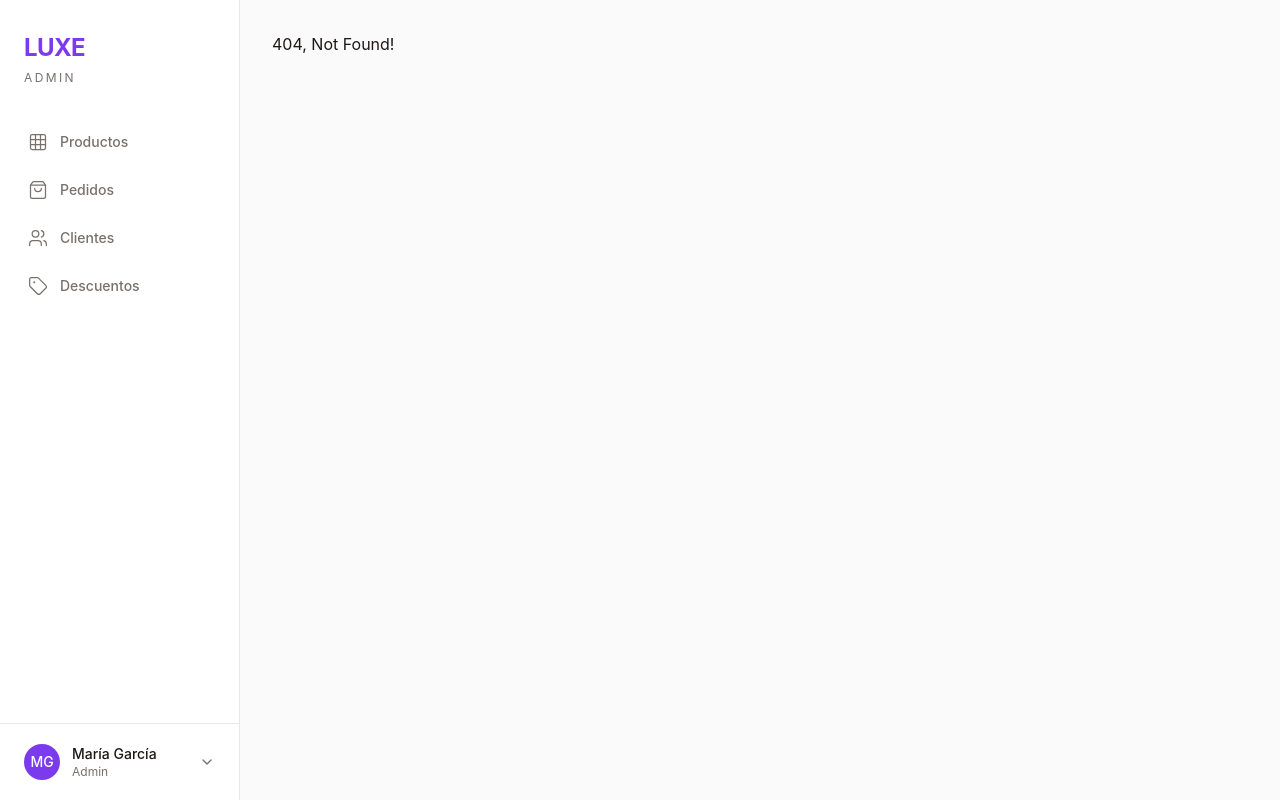
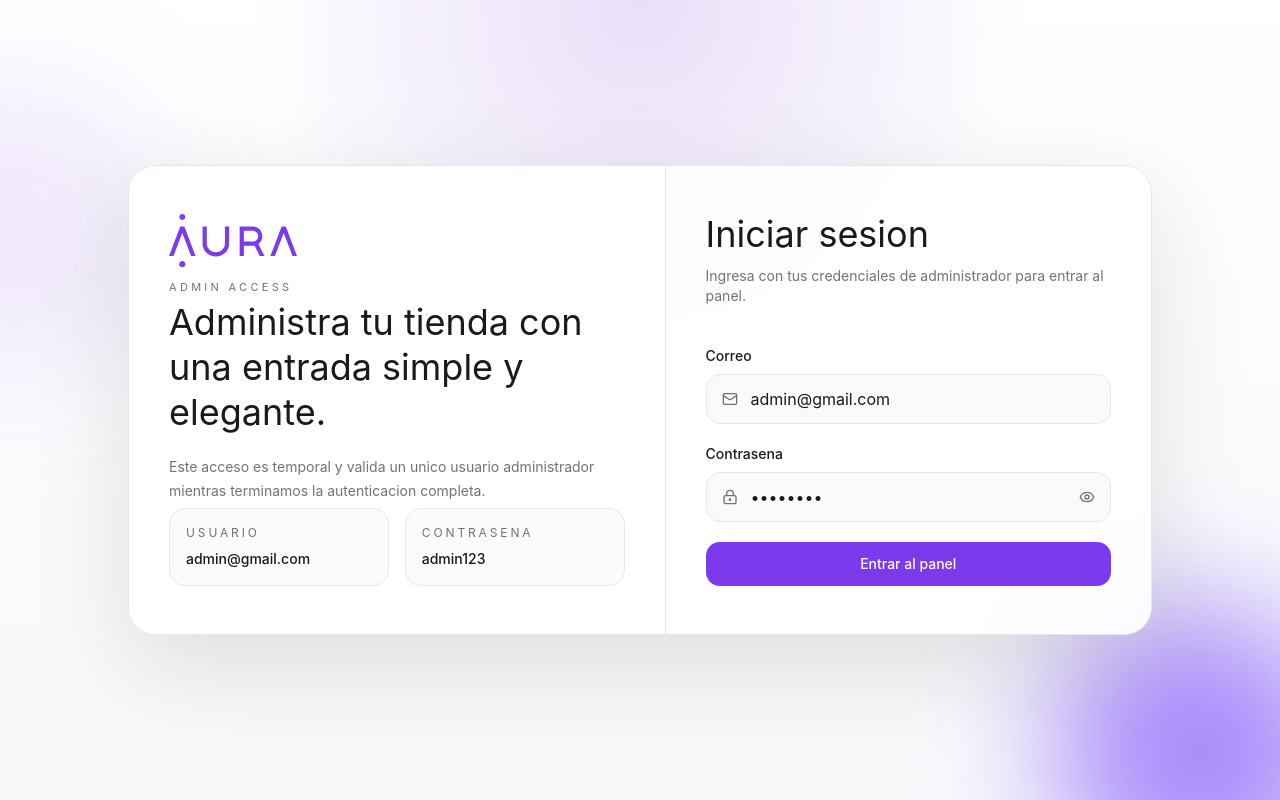
Before and after one commit to jerast/aura-shop-admin, a React (Vite) app: page /login in a window 1280 px wide. Before the commit this address had no page. Built offline with nearby package versions, Linux system fonts and the light colour scheme.

Commit message:
feat: add auth module page, implement final public and private routes

```diff
--- a/jsconfig.json
+++ b/jsconfig.json
@@ -4,6 +4,7 @@
 		"paths": {
 			"@app/*": ["src/app/*"],
 			"@shared/*": ["src/shared/*"],
+			"@auth/*": ["src/modules/auth/*"],
 			"@dashboard/*": ["src/modules/dashboard/*"],
 			"@products/*": ["src/modules/products/*"],
 			"@orders/*": ["src/modules/orders/*"],
--- a/src/App.jsx
+++ b/src/App.jsx
@@ -1,10 +1,8 @@
-import MainLayout from './app/layout/MainLayout'
-import './App.css'
+import PrivateRoutes from "@app/routes/Private.routes"
+import PublicRoutes from "@app/routes/Public.routes"
 
 function App() {
-  return (
-    <MainLayout />
-  )
+ return false ? <PrivateRoutes /> : <PublicRoutes />
 }
 
 export default App
--- /dev/null
+++ b/src/app/components/AuraLogo.jsx
@@ -0,0 +1,43 @@
+function AuraLogo ({ className }) {
+  return (
+    <svg
+      className={className}
+      viewBox="0 0 4074 1690"
+      xmlns="http://www.w3.org/2000/svg"
+      aria-hidden="true"
+    >
+      <path
+        d="M3717 400H3585L3228 1334H3371L3651 601.5L3931 1334H4074L3717 400Z"
+        fill="currentColor"
+      />
+      <path
+        d="M1492 1351C1725.62 1351 1915 1173.03 1915 953.5V399H1781V940.5C1781 1093.76 1651.61 1218 1492 1218C1332.39 1218 1203 1093.76 1203 940.5V400H1069V953.5C1069 1173.03 1258.38 1351 1492 1351Z"
+        fill="currentColor"
+      />
+      <path
+        d="M489.5 400.5H357.5L0.5 1334.5H143.5L423.5 602L703.5 1334.5H846.5L489.5 400.5Z"
+        fill="currentColor"
+      />
+      <path
+        fillRule="evenodd"
+        clipRule="evenodd"
+        d="M2249 400V1335H2383V1013H2727L2890 1335H3040L2846.41 953.807C2921.95 898.032 2971 808.031 2971 706.5C2971 537.225 2834.67 400 2666.5 400H2249ZM2663.5 879C2685.91 879 2707.33 874.774 2727 867.081C2791.41 841.883 2837 779.485 2837 706.5C2837 611.231 2759.32 534 2663.5 534H2383V879H2663.5Z"
+        fill="currentColor"
+      />
+      <path
+        d="M516 1597.5C516 1546.41 474.586 1505 423.5 1505C372.414 1505 331 1546.41 331 1597.5C331 1648.59 372.414 1690 423.5 1690C474.586 1690 516 1648.59 516 1597.5Z"
+        fill="currentColor"
+      />
+      <path
+        d="M516 1597.5C516 1648.59 474.586 1690 423.5 1690C372.414 1690 331 1648.59 331 1597.5C331 1546.41 372.414 1505 423.5 1505C474.586 1505 516 1546.41 516 1597.5Z"
+        fill="currentColor"
+      />
+      <path
+        d="M423.5 185C474.586 185 516 143.586 516 92.5C516 41.4137 474.586 0 423.5 0C372.414 0 331 41.4137 331 92.5C331 143.586 372.414 185 423.5 185Z"
+        fill="currentColor"
+      />
+    </svg>
+  )
+}
+
+export default AuraLogo
--- a/src/app/layout/MainLayout.jsx
+++ b/src/app/layout/MainLayout.jsx
@@ -1,14 +1,14 @@
-import Router from '@app/routes/Router'
+import PrivateRoutes from '@app/routes/Private.routes'
 import Sidebar from '@app/components/Sidebar'
 import Notifier from '@app/components/Nofitier'
 
-function MainLayout () {
+function MainLayout ({ children }) {
   return (
     <>
       <Sidebar />
       <main className="lg:pl-60">
-        <div className="p-6 lg:p-8">
-          <Router />
+        <div className="max-w-7xl mx-auto p-5 lg:p-7">
+          {children}
         </div>
       </main>
       <Notifier />
--- a/src/app/routes/Private.routes.jsx
+++ b/src/app/routes/Private.routes.jsx
@@ -4,10 +4,12 @@ import ProductsPage from '@products/pages/Products.page'
 import OrdersPage from '@orders/pages/Orders.page'
 import CustomersPage from '@customers/pages/Customers.page'
 import DiscountsPage from '@discounts/pages/Discounts.page'
+import MainLayout from '@app/layout/MainLayout'
 // import SettingsPage from '@settings/pages/Settings.page'
 
 function PrivateRoutes () {
   return (
+    <MainLayout>
       <Switch>
         <Route path="/">
           <Redirect to="/products" />
@@ -20,6 +22,7 @@ function PrivateRoutes () {
         {/* <Route path="/settings" component={SettingsPage} /> */}
         <Route path="*">404, Not Found!</Route>
       </Switch>
+    </MainLayout>
   )
 }
 
--- a/src/app/routes/Public.routes.jsx
+++ b/src/app/routes/Public.routes.jsx
@@ -1,9 +1,10 @@
+import LoginPage from '@auth/pages/Login.page'
 import { Route, Switch, Redirect } from 'wouter'
 
 function PublicRoutes () {
   return (
     <Switch>
-            <Route path="/login">Login</Route>
+      <Route path="/login" component={LoginPage} />
       <Route path="*">
         <Redirect to="/login" />
       </Route>
--- a/src/app/routes/Router.jsx
+++ /dev/null
@@ -1,8 +0,0 @@
-import PublicRoutes from './Public.routes'
-import PrivateRoutes from './Private.routes'
-
-function Router () {
-    return true ? <PrivateRoutes /> : <PublicRoutes />
-}
-
-export default Router
--- a/src/main.jsx
+++ b/src/main.jsx
@@ -1,6 +1,7 @@
 import { StrictMode } from 'react'
 import { createRoot } from 'react-dom/client'
 import App from './App.jsx'
+import './main.css'
 
 createRoot(document.getElementById('root')).render(
   <StrictMode>
--- /dev/null
+++ b/src/modules/auth/pages/Login.page.jsx
@@ -0,0 +1,142 @@
+import { useState } from "react"
+import { Eye, EyeOff, LockKeyhole, Mail } from "lucide-react"
+import { toast } from "sonner"
+import AuraLogo from "@app/components/AuraLogo"
+
+function LoginPage () {
+  const [email, setEmail] = useState("admin@gmail.com")
+  const [password, setPassword] = useState("admin123")
+  const [showPassword, setShowPassword] = useState(false)
+  const [error, setError] = useState("")
+
+  function handleSubmit(event) {
+    event.preventDefault()
+
+    const success = login(email, password)
+
+    if (!success) {
+      const nextError = "Correo o contrasena incorrectos"
+      setError(nextError)
+      toast.error(nextError)
+      return
+    }
+
+    setError("")
+    toast.success("Bienvenido al panel de administracion")
+    router.replace(nextPath)
+  }
+
+  return (
+    <div className="relative min-h-screen overflow-hidden bg-background">
+      <div className="absolute inset-0 bg-[radial-gradient(circle_at_top,_rgba(109,40,217,0.15),_transparent_38%),linear-gradient(180deg,_rgba(255,255,255,0.94),_rgba(248,248,251,1))]" />
+      <div className="absolute left-[-8rem] top-20 h-72 w-72 rounded-full bg-primary/10 blur-3xl" />
+      <div className="absolute bottom-[-6rem] right-[-4rem] h-72 w-72 rounded-full bg-accent blur-3xl" />
+
+      <div className="relative mx-auto flex min-h-screen max-w-6xl items-center justify-center px-5 py-10 lg:px-8">
+        <div className="grid w-full max-w-5xl overflow-hidden rounded-[28px] border border-border bg-card/90 shadow-[0_30px_100px_rgba(24,24,27,0.12)] backdrop-blur lg:grid-cols-[1.05fr_0.95fr]">
+          <section className="hidden border-r border-border bg-sidebar px-10 py-12 lg:flex lg:flex-col lg:justify-between">
+            <div>
+              <AuraLogo className="w-32 h-auto text-primary" />
+              <p className="mt-3 text-[11px] uppercase tracking-[0.3em] text-muted-foreground">Admin Access</p>
+            </div>
+
+            <div>
+              <p className="max-w-md font-serif text-4xl leading-tight text-foreground">
+                Administra tu tienda con una entrada simple y elegante.
+              </p>
+              <p className="mt-5 max-w-md text-sm leading-6 text-muted-foreground">
+                Este acceso es temporal y valida un unico usuario administrador mientras terminamos la autenticacion completa.
+              </p>
+            </div>
+
+            <div className="grid grid-cols-2 gap-4">
+              <div className="rounded-2xl border border-border bg-background/80 p-4">
+                <p className="text-xs uppercase tracking-[0.24em] text-muted-foreground">Usuario</p>
+                <p className="mt-2 text-sm font-medium text-foreground">admin@gmail.com</p>
+              </div>
+              <div className="rounded-2xl border border-border bg-background/80 p-4">
+                <p className="text-xs uppercase tracking-[0.24em] text-muted-foreground">Contrasena</p>
+                <p className="mt-2 text-sm font-medium text-foreground">admin123</p>
+              </div>
+            </div>
+          </section>
+
+          <section className="px-6 py-8 sm:px-10 sm:py-12">
+            <div className="mx-auto flex w-full max-w-md flex-col justify-center">
+              <div className="mb-8 lg:hidden">
+                <AuraLogo className="w-28 h-auto text-primary" />
+                <p className="mt-3 text-[11px] uppercase tracking-[0.3em] text-muted-foreground">Admin Access</p>
+              </div>
+
+              <div>
+                <h1 className="font-serif text-4xl text-foreground">Iniciar sesion</h1>
+                <p className="mt-3 text-sm text-muted-foreground">
+                  Ingresa con tus credenciales de administrador para entrar al panel.
+                </p>
+              </div>
+
+              <form onSubmit={handleSubmit} className="mt-10 space-y-5">
+                <div>
+                  <label className="mb-2 block text-sm font-medium text-foreground">Correo</label>
+                  <div className="relative">
+                    <Mail className="pointer-events-none absolute left-4 top-1/2 h-4 w-4 -translate-y-1/2 text-muted-foreground" />
+                    <input
+                      type="email"
+                      value={email}
+                      onChange={(event) => setEmail(event.target.value)}
+                      placeholder="admin@gmail.com"
+                      className="w-full rounded-xl border border-input bg-background px-11 py-3 text-foreground transition-all placeholder:text-muted-foreground focus:border-primary focus:outline-none focus:ring-2 focus:ring-primary/20"
+                    />
+                  </div>
+                </div>
+
+                <div>
+                  <label className="mb-2 block text-sm font-medium text-foreground">Contrasena</label>
+                  <div className="relative">
+                    <LockKeyhole className="pointer-events-none absolute left-4 top-1/2 h-4 w-4 -translate-y-1/2 text-muted-foreground" />
+                    <input
+                      type={showPassword ? "text" : "password"}
+                      value={password}
+                      onChange={(event) => setPassword(event.target.value)}
+                      placeholder="Ingresa tu contrasena"
+                      className="w-full rounded-xl border border-input bg-background px-11 py-3 pr-12 text-foreground transition-all placeholder:text-muted-foreground focus:border-primary focus:outline-none focus:ring-2 focus:ring-primary/20"
+                    />
+                    <button
+                      type="button"
+                      onClick={() => setShowPassword((current) => !current)}
+                      className="absolute right-4 top-1/2 -translate-y-1/2 text-muted-foreground transition-colors hover:text-foreground"
+                      aria-label={showPassword ? "Ocultar contrasena" : "Mostrar contrasena"}
+                    >
+                      {showPassword ? <EyeOff className="h-4 w-4" /> : <Eye className="h-4 w-4" />}
+                    </button>
+                  </div>
+                </div>
+
+                {error && (
+                  <div className="rounded-xl border border-destructive/20 bg-destructive/5 px-4 py-3 text-sm text-destructive">
+                    {error}
+                  </div>
+                )}
+
+                <button
+                  type="submit"
+                  className="w-full rounded-xl bg-primary py-3 text-sm font-medium text-primary-foreground transition-colors hover:bg-primary/90"
+                >
+                  Entrar al panel
+                </button>
+              </form>
+
+              <div className="mt-8 rounded-2xl border border-border bg-background/70 p-4 lg:hidden">
+                <p className="text-xs uppercase tracking-[0.24em] text-muted-foreground">Acceso temporal</p>
+                <p className="mt-2 text-sm text-foreground">Usuario: admin@gmail.com</p>
+                <p className="mt-1 text-sm text-foreground">Contrasena: admin123</p>
+              </div>
+            </div>
+          </section>
+        </div>
+      </div>
+    </div>
+  )
+}
+
+export default LoginPage
--- a/vite.config.js
+++ b/vite.config.js
@@ -14,6 +14,7 @@ export default defineConfig({
 		alias: {
 			'@app': path.resolve(__dirname, './src/app'),
 			'@shared': path.resolve(__dirname, './src/shared'),
+			'@auth': path.resolve(__dirname, './src/modules/auth'),
 			'@dashboard': path.resolve(__dirname, './src/modules/dashboard'),
 			'@products': path.resolve(__dirname, './src/modules/products'),
 			'@orders': path.resolve(__dirname, './src/modules/orders'),
```
Also changed, not shown: src/main.css (renamed from src/App.css). Lines whose indentation alone changed are shown as unchanged.
